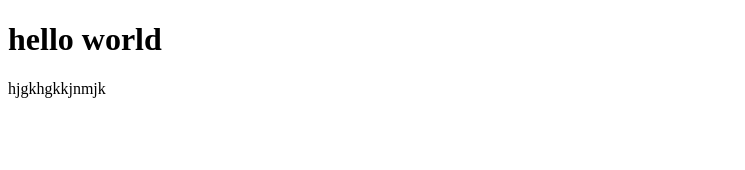
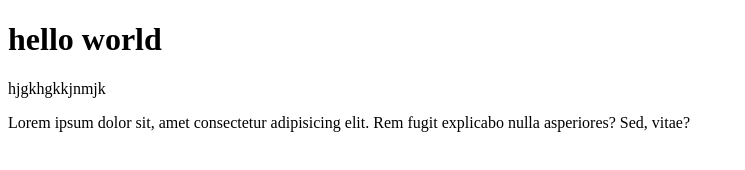
Before and after one commit to Suryachowdary57/fsd40, a plain HTML site: page index.html in a window 1280 px wide. Shown: the whole page, without its empty margins (0-745 px from the left). Drawn offline with Linux system fonts and the light colour scheme.

Commit message:
some lorem

```diff
--- a/index.html
+++ b/index.html
@@ -10,5 +10,6 @@
 <body>
     <h1>hello world</h1>
     hjgkhgkkjnmjk
+    <p>Lorem ipsum dolor sit, amet consectetur adipisicing elit. Rem fugit explicabo nulla asperiores? Sed, vitae?</p>
 </body>
 </html>
```
